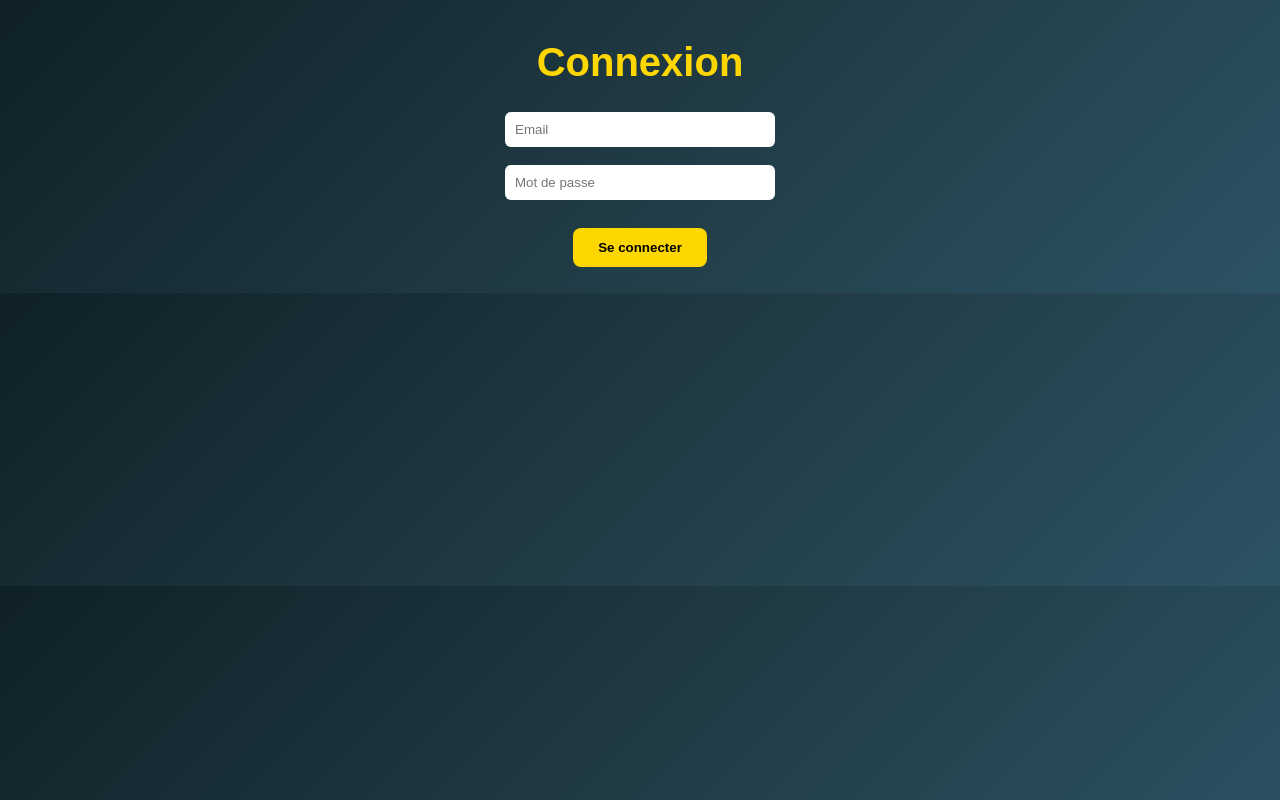
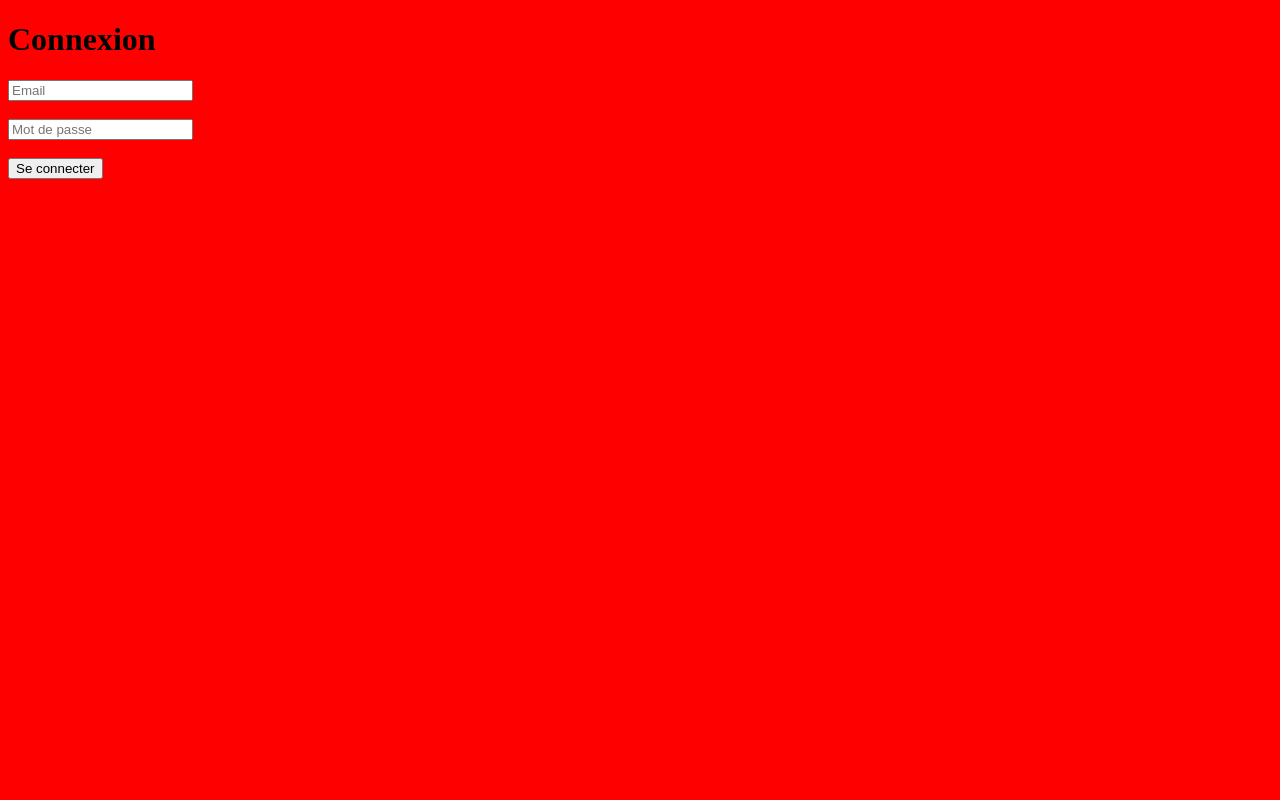
Before and after one commit to MarieCoach/casino-fictif, a website: page public/login.html in a window 1280 px wide. Drawn offline with Linux system fonts and the light colour scheme.

```diff
--- a/public/style.css
+++ b/public/style.css
@@ -1,41 +1,3 @@
 body {
-    margin: 0;
-    font-family: Arial, sans-serif;
-    background: linear-gradient(135deg, #0f2027, #203a43, #2c5364);
-    color: white;
-    text-align: center;
+    background: red !important;
 }
-
-h1 {
-    margin-top: 40px;
-    color: gold;
-    font-size: 40px;
-}
-
-.container {
-    margin-top: 50px;
-}
-
-button {
-    padding: 12px 25px;
-    margin: 10px;
-    border: none;
-    border-radius: 8px;
-    background-color: gold;
-    color: black;
-    font-weight: bold;
-    cursor: pointer;
-    transition: 0.3s;
-}
-
-button:hover {
-    background-color: orange;
-    transform: scale(1.05);
-}
-
-input {
-    padding: 10px;
-    border-radius: 6px;
-    border: none;
-    width: 250px;
-}
```
